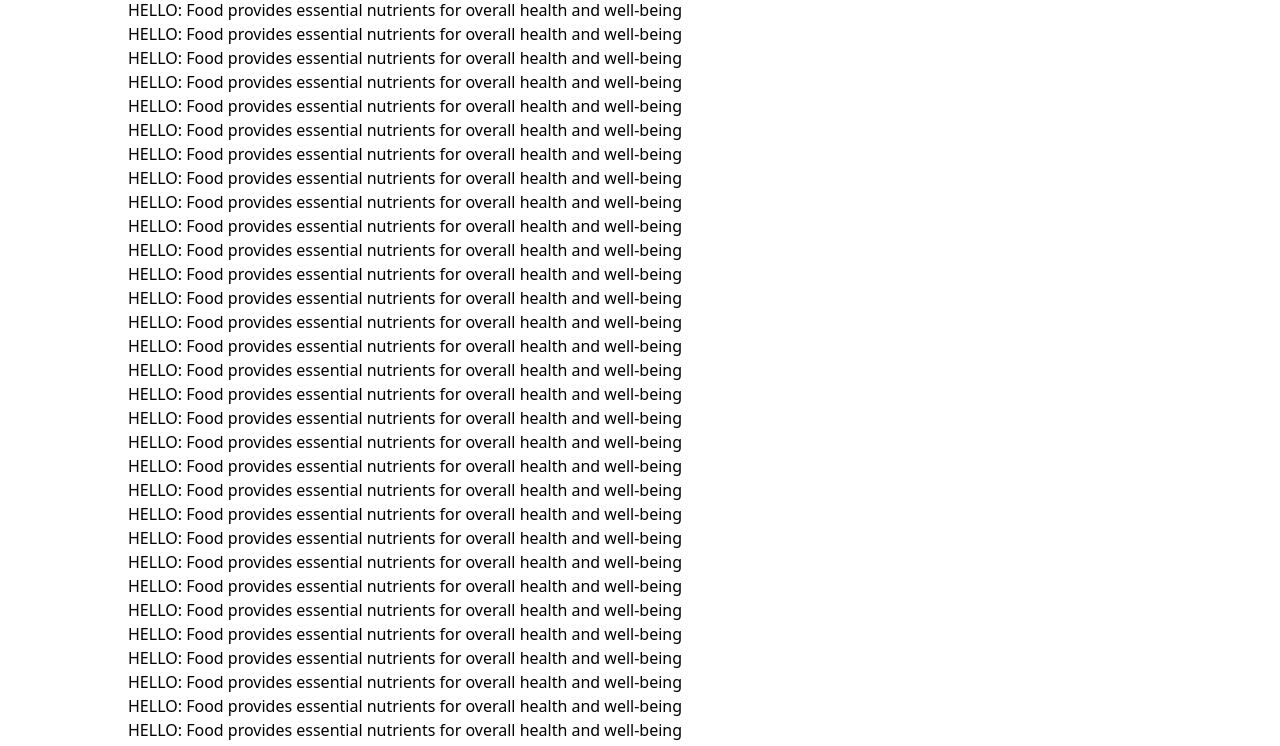
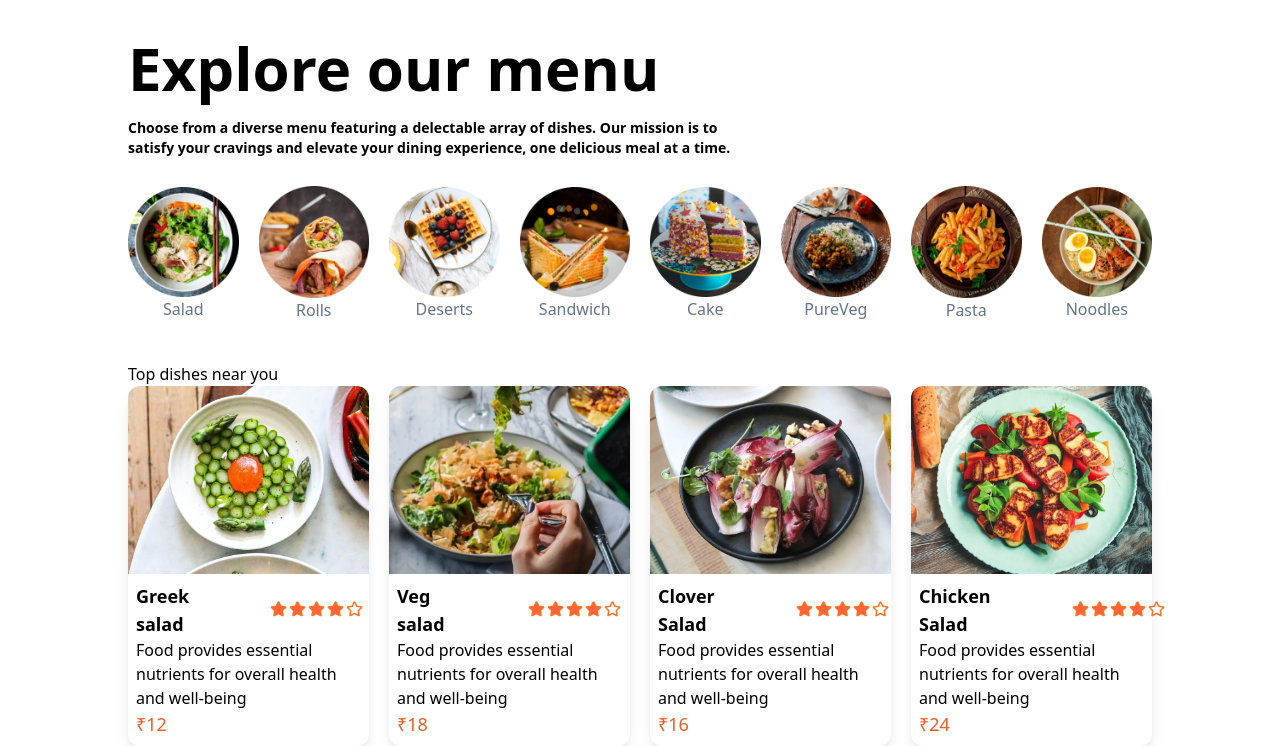
Before and after one commit to pankaj-gitcode/FullStackProjects, a React (Vite) app in the folder Food_delivery_webApp/: page / in a window 1280 px wide. Shown: the part 750-1496 px from the top of the page. Built offline with nearby package versions, Linux system fonts and the light colour scheme.

Commit message:
feat modified

```diff
--- a/Food_delivery_webApp/src/assets/assets.js
+++ b/Food_delivery_webApp/src/assets/assets.js
@@ -55,7 +55,7 @@ import facebook_icon from './facebook_icon.png'
 import twitter_icon from './twitter_icon.png'
 import cross_icon from './cross_icon.png'
 import selector_icon from './selector_icon.png'
-import rating_starts from './rating_starts.png'
+import rating_stars from './rating_stars.png'
 import profile_icon from './profile_icon.png'
 import bag_icon from './bag_icon.png'
 import logout_icon from './logout_icon.png'
@@ -67,7 +67,7 @@ export const assets = {
     basket_icon,
     header_img,
     search_icon,
-    rating_starts,
+    rating_stars,
     add_icon_green,
     add_icon_white,
     remove_icon_red,
--- a/Food_delivery_webApp/src/components/ExploreMenu/ExploreMenu.jsx
+++ b/Food_delivery_webApp/src/components/ExploreMenu/ExploreMenu.jsx
@@ -5,12 +5,9 @@ import { foodItemsAtom, menuItemsAtom } from '../atom'
 
 export default function ExploreMenu(){
     const menuItems = useRecoilValue(menuItemsAtom);
-    const foodItems = useRecoilValue(foodItemsAtom());
-    console.log("HELLO",typeof foodItems);
+
     return(<>
-    {
-        foodItems.map((elem,index)=><p key={index}>HELLO: {elem.description}</p>)
-    }
+
 
         <div className="py-10">
             <h1 className="text-6xl sm:text-6xl md:text-5xl xl:text-6xl font-semibold ">Explore our menu</h1>
--- /dev/null
+++ b/Food_delivery_webApp/src/components/FoodDisplay/FoodDisplay.jsx
@@ -0,0 +1,13 @@
+import React from 'react'
+import FoodItem from '../FoodItem/FoodItem'
+
+export default function FoodDisplay(){
+    return(<>
+        <div>
+            <h1>Top dishes near you</h1>
+            <div className="grid lg:grid-cols-4 sm:grid-cols-1 md:grid-cols-3 gap-5 justify-center items-center">
+                <FoodItem/>
+            </div>
+        </div>
+    </>)
+}
--- /dev/null
+++ b/Food_delivery_webApp/src/components/FoodItem/FoodItem.jsx
@@ -0,0 +1,44 @@
+import React from 'react'
+import { useRecoilValue } from 'recoil'
+import { foodItemsAtom, ratingsAtom } from '../atom';
+
+export default function FoodItem(){
+    const foodItem = useRecoilValue(foodItemsAtom());
+    const ratings = useRecoilValue(ratingsAtom);
+
+    return(<>
+
+            {
+                foodItem.map((elem,index)=>{
+                    return(
+
+                    <div key={elem._id} className=" rounded-xl shadow-lg">
+                                    {/* ----------- Image div ----------- */}
+                        <div className="rounded-xl">
+                            <img src={elem.image} alt={elem._id} className="rounded-t-xl "/>
+                        </div>
+
+                        <div className="p-2">
+                                    {/* ----------- food name ----------- */}
+                            <div className="flex gap-20">
+                                <h1 className="font-bold text-lg">{elem.name}</h1>
+                                            {/* ---- ratings ----- */}
+                                <img src={ratings} alt={elem.name} className=" bg-center object-contain flex-shrink"/>
+                            </div>
+                                        {/* ----------- food descrp. ----------- */}
+                            <div>
+                                <h1>{elem.description}</h1>
+                            </div>
+                                            {/* ----------- food_price ---------- */}
+                            <div>
+                                <h1 className="text-[#E85F22] text-lg">₹{elem.price}</h1>
+                            </div>
+                        </div>
+
+                    </div>
+                    )
+                })
+            }
+
+    </>)
+}
--- a/Food_delivery_webApp/src/components/atom.jsx
+++ b/Food_delivery_webApp/src/components/atom.jsx
@@ -1,5 +1,5 @@
 import { atom, atomFamily, selectorFamily } from "recoil";
-import { food_list } from "../assets/assets";
+import { assets, food_list } from "../assets/assets";
 
 
 
@@ -55,3 +55,8 @@ export const foodItemsAtom = selectorFamily({
         return food_list.map(elem=>elem)
     }
 })
+
+export const ratingsAtom = atom({
+    key: 'ratingsAtom',
+    default: assets.rating_stars
+})
--- a/Food_delivery_webApp/src/components/pages/Home/Home.jsx
+++ b/Food_delivery_webApp/src/components/pages/Home/Home.jsx
@@ -1,10 +1,12 @@
 import React from 'react'
 import Header from '../../Header/Header'
 import ExploreMenu from '../../ExploreMenu/ExploreMenu'
+import FoodDisplay from '../../FoodDisplay/FoodDisplay'
 
 export default function Home(){
     return(<>
         <Header />
         <ExploreMenu/>
+        <FoodDisplay/>
     </>)
 }
```
Also changed, not shown: Food_delivery_webApp/src/assets/rating_stars.png (renamed from Food_delivery_webApp/src/assets/rating_starts.png).
